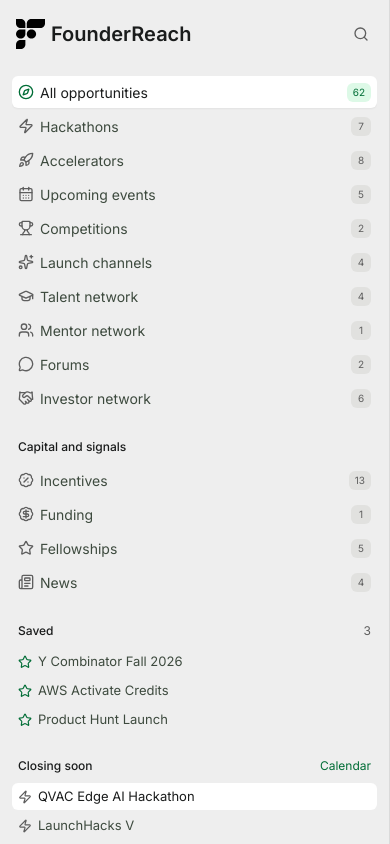
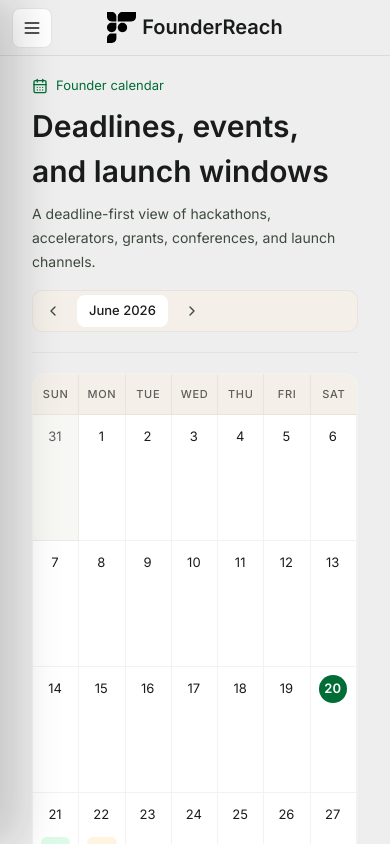
Before and after one commit to probablychukwudi/FounderReach, a Next.js app: page /calendar in a window 390 px wide. Shown: the top 844 px of the page. Built offline with nearby package versions, Linux system fonts and the light colour scheme; no server answers; the database is empty.

Commit message:
Fix mobile navigation drawer

```diff
--- a/src/components/layout/sidebar-left.tsx
+++ b/src/components/layout/sidebar-left.tsx
@@ -63,7 +63,12 @@ const primaryCategories: NavCategory[] = [
 
 const secondaryCategories: NavCategory[] = ["incentive", "funding", "fellowship", "news"];
 
-function CategoryLink({ categoryId }: { categoryId: NavCategory }) {
+type SidebarLeftProps = {
+  className?: string;
+  onNavigate?: () => void;
+};
+
+function CategoryLink({ categoryId, onNavigate }: { categoryId: NavCategory; onNavigate?: () => void }) {
   const opportunities = useAppStore((state) => state.opportunities);
   const selectedCategory = useAppStore((state) => state.selectedCategory);
   const setSelectedCategory = useAppStore((state) => state.setSelectedCategory);
@@ -82,6 +87,7 @@ function CategoryLink({ categoryId }: { categoryId: NavCategory }) {
       href="/dashboard"
       onClick={() => {
         setSelectedCategory(categoryId);
+        onNavigate?.();
         captureFounderEvent("opportunity_category_selected", {
           category: categoryId,
           category_count: count,
@@ -94,7 +100,7 @@ function CategoryLink({ categoryId }: { categoryId: NavCategory }) {
           : "text-ink-2 hover:bg-white/65 hover:text-ink",
       )}
     >
-      <Icon className={cn("h-4 w-4 shrink-0", active ? "text-green" : "text-ink-3")} />
+      <Icon aria-hidden="true" className={cn("h-4 w-4 shrink-0", active ? "text-green" : "text-ink-3")} />
       <span className="min-w-0 flex-1 truncate">{category.label}</span>
       <span
         className={cn(
@@ -108,7 +114,7 @@ function CategoryLink({ categoryId }: { categoryId: NavCategory }) {
   );
 }
 
-export function SidebarLeft() {
+export function SidebarLeft({ className, onNavigate }: SidebarLeftProps) {
   const pathname = usePathname();
   const opportunities = useAppStore((state) => state.opportunities);
   const selectedOpportunityId = useAppStore((state) => state.selectedOpportunityId);
@@ -122,25 +128,26 @@ export function SidebarLeft() {
     .slice(0, 6);
 
   return (
-    <aside className="border-r border-[#dadada] bg-surface xl:h-screen xl:overflow-hidden">
+    <aside className={cn("border-r border-[#dadada] bg-surface xl:h-screen xl:overflow-hidden", className)}>
       <div className="flex h-full min-h-0 flex-col px-3 py-5">
         <div className="flex h-7 shrink-0 items-center justify-between px-1">
-          <Link href="/dashboard" aria-label="Go to FounderReach dashboard">
+          <Link href="/dashboard" aria-label="Go to FounderReach dashboard" onClick={onNavigate}>
             <FounderReachLogo compact wordmarkClassName="font-semibold tracking-normal text-ink" />
           </Link>
           <Link
             href="/dashboard"
+            onClick={onNavigate}
             className="flex h-6 w-6 items-center justify-center rounded-[8px] text-ink-3 transition hover:bg-white hover:text-ink"
             aria-label="Search opportunities"
           >
-            <Search className="h-4 w-4" />
+            <Search aria-hidden="true" className="h-4 w-4" />
           </Link>
         </div>
 
         <div className="scrollbar-none mt-7 min-h-0 flex-1 overflow-y-auto">
           <nav aria-label="FounderReach opportunity categories" className="space-y-0.5">
             {primaryCategories.map((categoryId) => (
-              <CategoryLink key={categoryId} categoryId={categoryId} />
+              <CategoryLink key={categoryId} categoryId={categoryId} onNavigate={onNavigate} />
             ))}
           </nav>
 
@@ -148,7 +155,7 @@ export function SidebarLeft() {
             <div className="px-1.5 text-[12px] font-medium text-ink">Capital and signals</div>
             <div className="mt-2 space-y-0.5">
               {secondaryCategories.map((categoryId) => (
-                <CategoryLink key={categoryId} categoryId={categoryId} />
+                <CategoryLink key={categoryId} categoryId={categoryId} onNavigate={onNavigate} />
               ))}
             </div>
           </section>
@@ -165,6 +172,7 @@ export function SidebarLeft() {
                   href="/dashboard"
                   onClick={() => {
                     setSelectedOpportunityId(item.id);
+                    onNavigate?.();
                     captureFounderEvent("saved_opportunity_opened", {
                       opportunity_id: item.id,
                       category: item.category,
@@ -176,7 +184,7 @@ export function SidebarLeft() {
                     selectedOpportunityId === item.id ? "bg-white text-ink" : "text-ink-2 hover:bg-white/65 hover:text-ink",
                   )}
                 >
-                  <Star className="h-3.5 w-3.5 shrink-0 text-green" />
+                  <Star aria-hidden="true" className="h-3.5 w-3.5 shrink-0 text-green" />
                   <span className="min-w-0 flex-1 truncate">{item.title}</span>
                 </Link>
               ))}
@@ -186,7 +194,7 @@ export function SidebarLeft() {
           <section className="mt-6">
             <div className="flex items-center justify-between px-1.5">
               <div className="text-[12px] font-medium text-ink">Closing soon</div>
-              <Link href="/calendar" className="text-[12px] text-green">
+              <Link href="/calendar" onClick={onNavigate} className="text-[12px] text-green">
                 Calendar
               </Link>
             </div>
@@ -199,6 +207,7 @@ export function SidebarLeft() {
                     href="/dashboard"
                     onClick={() => {
                       setSelectedOpportunityId(item.id);
+                      onNavigate?.();
                       captureFounderEvent("closing_soon_opportunity_opened", {
                         opportunity_id: item.id,
                         category: item.category,
@@ -210,7 +219,7 @@ export function SidebarLeft() {
                       selectedOpportunityId === item.id ? "bg-white text-ink" : "text-ink-2 hover:bg-white/65 hover:text-ink",
                     )}
                   >
-                    <Icon className="h-3.5 w-3.5 shrink-0 text-ink-3" />
+                    <Icon aria-hidden="true" className="h-3.5 w-3.5 shrink-0 text-ink-3" />
                     <span className="min-w-0 flex-1 truncate">{item.title}</span>
                   </Link>
                 );
@@ -222,22 +231,24 @@ export function SidebarLeft() {
         <div className="mt-4 shrink-0 space-y-1 border-t border-black/5 pt-3">
           <Link
             href="/inbox"
+            onClick={onNavigate}
             className={cn(
               "flex h-8 items-center gap-1.5 rounded-[6px] px-1.5 text-[13px] transition",
               pathname.startsWith("/inbox") ? "bg-white text-ink" : "text-ink-2 hover:bg-white/65 hover:text-ink",
             )}
           >
-            <Bell className="h-4 w-4" />
+            <Bell aria-hidden="true" className="h-4 w-4" />
             Founder updates
           </Link>
           <Link
             href="/permissions"
+            onClick={onNavigate}
             className={cn(
               "flex h-8 items-center gap-1.5 rounded-[6px] px-1.5 text-[13px] transition",
               pathname.startsWith("/permissions") ? "bg-white text-ink" : "text-ink-2 hover:bg-white/65 hover:text-ink",
             )}
           >
-            <CircleHelp className="h-4 w-4" />
+            <CircleHelp aria-hidden="true" className="h-4 w-4" />
             Help & trust
           </Link>
           <div className="mt-3 overflow-hidden rounded-[10px] border border-black/5 bg-white">
@@ -251,9 +262,10 @@ export function SidebarLeft() {
             </div>
             <Link
               href={account?.mode === "email" ? "/profile" : "/signup"}
+              onClick={onNavigate}
               className="flex h-8 items-center justify-center gap-1.5 border-t border-black/5 text-[12px] font-medium text-green transition hover:bg-green-soft"
             >
-              <UserRound className="h-3.5 w-3.5" />
+              <UserRound aria-hidden="true" className="h-3.5 w-3.5" />
               {account?.mode === "email" ? "View profile" : "Create free account"}
             </Link>
           </div>
--- a/src/components/layout/workspace-shell.tsx
+++ b/src/components/layout/workspace-shell.tsx
@@ -1,15 +1,97 @@
 "use client";
 
+import { useEffect, useState } from "react";
+import { Menu, X } from "lucide-react";
+import { FounderReachLogo } from "@/components/brand/founderreach-logo";
 import { AuthStateBridge } from "@/components/auth/auth-state-bridge";
 import { SidebarLeft } from "@/components/layout/sidebar-left";
 import { OpportunityHydrator } from "@/components/opportunities/opportunity-hydrator";
+import { cn } from "@/lib/utils";
 
 export function WorkspaceShell({ children }: { children: React.ReactNode }) {
+  const [mobileSidebarOpen, setMobileSidebarOpen] = useState(false);
+
+  useEffect(() => {
+    if (!mobileSidebarOpen) return;
+
+    const handleKeyDown = (event: KeyboardEvent) => {
+      if (event.key === "Escape") {
+        setMobileSidebarOpen(false);
+      }
+    };
+    const originalOverflow = document.body.style.overflow;
+
+    document.addEventListener("keydown", handleKeyDown);
+    document.body.style.overflow = "hidden";
+
+    return () => {
+      document.removeEventListener("keydown", handleKeyDown);
+      document.body.style.overflow = originalOverflow;
+    };
+  }, [mobileSidebarOpen]);
+
   return (
     <div className="min-h-screen bg-surface text-ink xl:grid xl:h-screen xl:grid-cols-[288px_minmax(0,1fr)] xl:overflow-hidden">
       <AuthStateBridge />
       <OpportunityHydrator />
-      <SidebarLeft />
+      <header className="sticky top-0 z-40 flex h-14 items-center justify-between border-b border-[#dadada] bg-surface/95 px-3 backdrop-blur xl:hidden">
+        <button
+          type="button"
+          aria-label="Open navigation"
+          aria-expanded={mobileSidebarOpen}
+          onClick={() => setMobileSidebarOpen(true)}
+          className="flex h-10 w-10 items-center justify-center rounded-[8px] border border-black/10 bg-white text-ink transition hover:bg-[#f7f4eb] focus-visible:outline-none focus-visible:ring-2 focus-visible:ring-green/35"
+        >
+          <Menu aria-hidden="true" className="h-5 w-5" />
+        </button>
+        <FounderReachLogo compact wordmarkClassName="font-semibold tracking-normal text-ink" />
+        <div aria-hidden="true" className="h-10 w-10" />
+      </header>
+
+      <div
+        aria-hidden={!mobileSidebarOpen}
+        className={cn(
+          "fixed inset-0 z-50 xl:hidden",
+          mobileSidebarOpen ? "pointer-events-auto" : "pointer-events-none",
+        )}
+      >
+        <button
+          type="button"
+          aria-label="Close navigation overlay"
+          onClick={() => setMobileSidebarOpen(false)}
+          className={cn(
+            "absolute inset-0 bg-ink/30 transition-opacity duration-200",
+            mobileSidebarOpen ? "opacity-100" : "opacity-0",
+          )}
+        />
+        <div
+          role="dialog"
+          aria-label="FounderReach navigation"
+          aria-modal="true"
+          className={cn(
+            "absolute left-0 top-0 h-full w-[min(86vw,320px)] transform bg-surface shadow-[18px_0_42px_rgba(15,19,17,0.18)] transition-transform duration-200 ease-out",
+            mobileSidebarOpen ? "translate-x-0" : "-translate-x-full",
+          )}
+        >
+          <div className="flex h-12 items-center justify-between border-b border-black/5 px-3">
+            <span className="text-[13px] font-medium text-ink-2">Navigate</span>
+            <button
+              type="button"
+              aria-label="Close navigation"
+              onClick={() => setMobileSidebarOpen(false)}
+              className="flex h-9 w-9 items-center justify-center rounded-[8px] text-ink-3 transition hover:bg-white hover:text-ink focus-visible:outline-none focus-visible:ring-2 focus-visible:ring-green/35"
+            >
+              <X aria-hidden="true" className="h-5 w-5" />
+            </button>
+          </div>
+          <SidebarLeft
+            className="h-[calc(100%-48px)] border-r-0"
+            onNavigate={() => setMobileSidebarOpen(false)}
+          />
+        </div>
+      </div>
+
+      <SidebarLeft className="hidden xl:block" />
       <main className="min-w-0 bg-surface xl:h-screen xl:overflow-y-auto">{children}</main>
     </div>
   );
```
